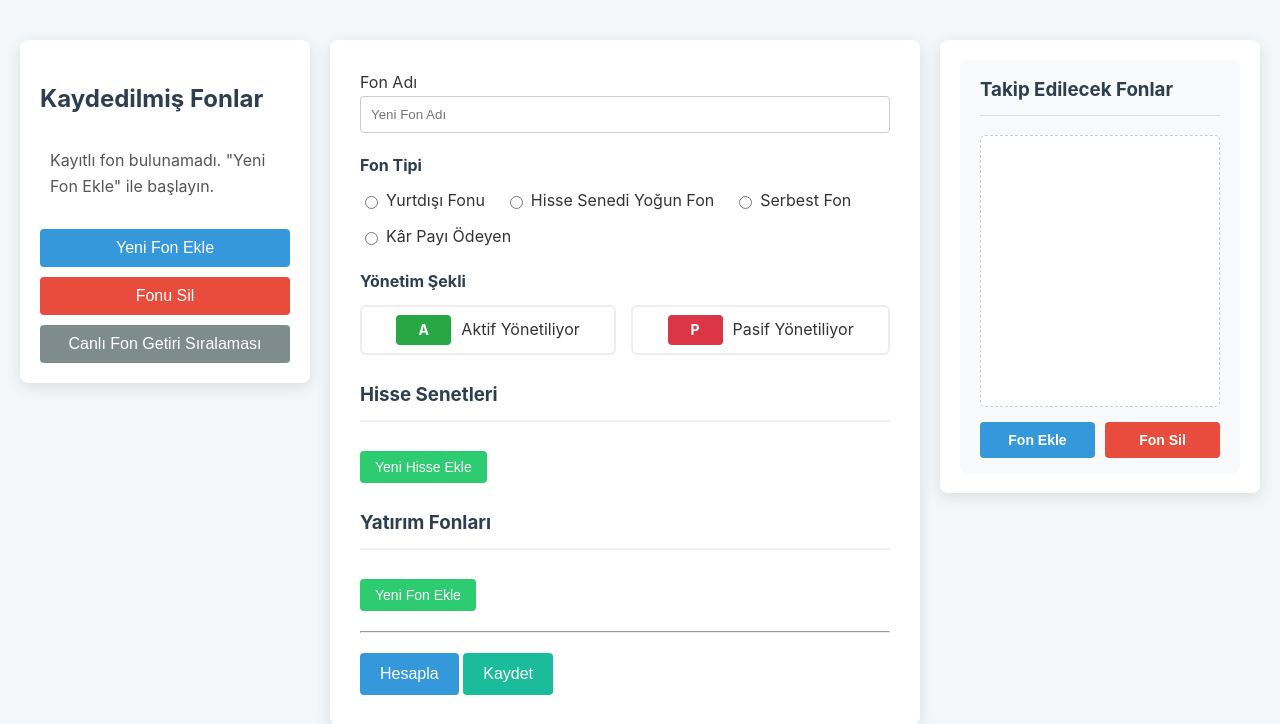
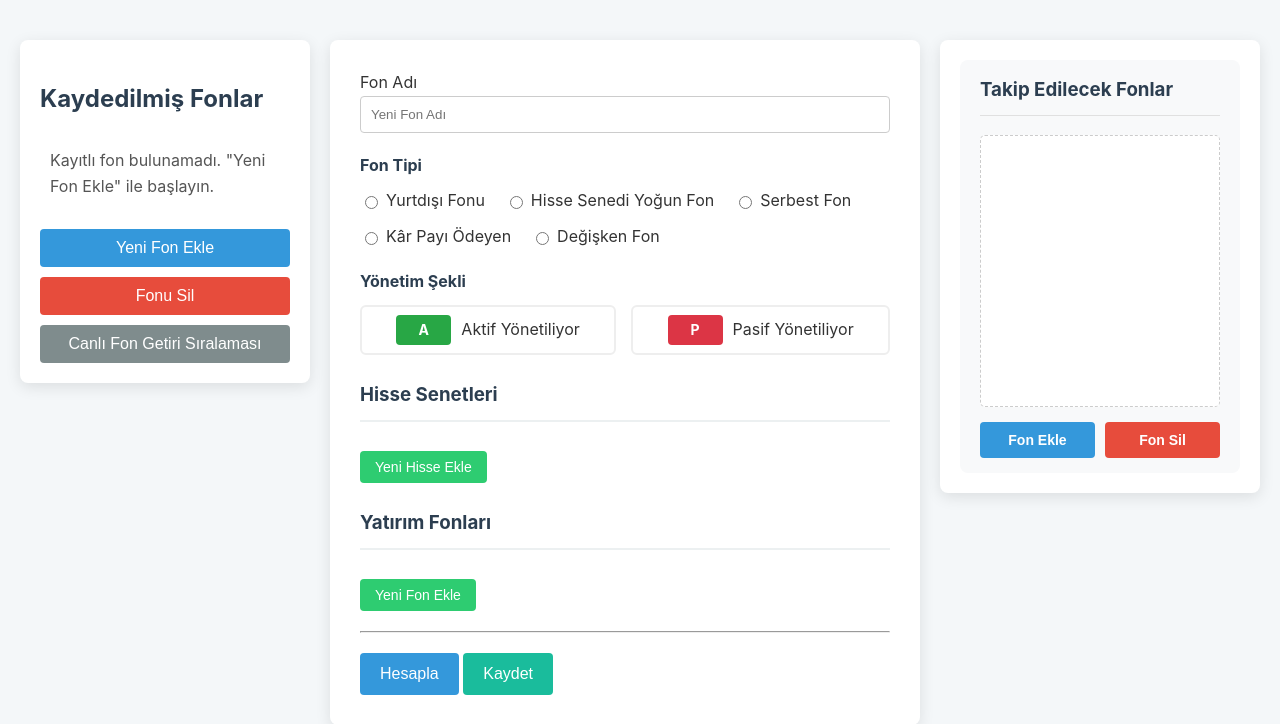
Before and after one commit to IceSh0ck/Fon-Takip, a Flask app: page / in a window 1280 px wide. Shown: the top 724 px of the page. Run offline with Flask 3, Linux system fonts and the light colour scheme; data that the repository does not hold is empty.

Commit message:
Update index.html

```diff
--- a/templates/index.html
+++ b/templates/index.html
@@ -285,6 +285,7 @@
                         <label><input type="radio" name="fonTipi" value="Hisse Senedi Yoğun Fon"> Hisse Senedi Yoğun Fon</label>
                         <label><input type="radio" name="fonTipi" value="Serbest Fon"> Serbest Fon</label>
                         <label><input type="radio" name="fonTipi" value="Kâr Payı Ödeyen"> Kâr Payı Ödeyen</label>
+                        <label><input type="radio" name="fonTipi" value="Değişken Fon"> Değişken Fon</label>
                     </div>
                 </div>
 
@@ -462,10 +463,12 @@
         const altKategoriContainer = document.getElementById('alt-kategori-container');
         const selectedTipi = document.querySelector('input[name="fonTipi"]:checked')?.value;
 
+        // Sadece bu iki tip seçildiğinde alt kategoriyi göster
         if (selectedTipi === 'Hisse Senedi Yoğun Fon' || selectedTipi === 'Serbest Fon') {
             altKategoriContainer.style.display = 'block';
         } else {
             altKategoriContainer.style.display = 'none';
+            // Diğer tipler (Yurtdışı, Kâr Payı, Değişken) seçildiğinde alt kategori seçimini temizle
             document.querySelectorAll('input[name="altKategori"]').forEach(radio => radio.checked = false);
         }
     }
@@ -515,11 +518,13 @@
 
             mergedData.sort((a, b) => b.return - a.return);
 
+            // DEĞİŞİKLİK BURADA: 'Değişken Fon' eklendi
             const categories = {
                 'Yurtdışı Fonu': [],
                 'Hisse Senedi Yoğun Fon': { 'Elimde Olanlar': [], 'Takibimdeki Fonlar': [], 'Test Fonu': [], 'Diğer': [] },
                 'Serbest Fon': { 'Elimde Olanlar': [], 'Takibimdeki Fonlar': [], 'Test Fonu': [], 'Diğer': [] },
                 'Kâr Payı Ödeyen': [],
+                'Değişken Fon': [], // YENİ EKLENDİ
                 'Listelenmemiş Fonlar': []
             };
 
@@ -527,10 +532,13 @@
                 const fonTipi = fund.fonTipi;
                 const altKategori = fund.altKategori;
 
+                // DEĞİŞİKLİK BURADA: 'Değişken Fon' için else if eklendi
                 if (fonTipi === 'Yurtdışı Fonu') {
                     categories['Yurtdışı Fonu'].push(fund);
                 } else if (fonTipi === 'Kâr Payı Ödeyen') {
                     categories['Kâr Payı Ödeyen'].push(fund);
+                } else if (fonTipi === 'Değişken Fon') { // YENİ EKLENDİ
+                    categories['Değişken Fon'].push(fund);
                 } else if (fonTipi === 'Hisse Senedi Yoğun Fon') {
                     const subCat = (altKategori && categories['Hisse Senedi Yoğun Fon'].hasOwnProperty(altKategori)) ? altKategori : 'Diğer';
                     categories['Hisse Senedi Yoğun Fon'][subCat].push(fund);
@@ -612,11 +620,13 @@
                 `;
             };
 
+            // DEĞİŞİKLİK BURADA: 'Değişken Fon' render listesine eklendi
             let finalHTML = '';
             finalHTML += createRankingCategoryHTML('Yurtdışı Fonu', categories['Yurtdışı Fonu']);
             finalHTML += createRankingNestedCategoryHTML('Hisse Senedi Yoğun Fon', categories['Hisse Senedi Yoğun Fon']);
             finalHTML += createRankingNestedCategoryHTML('Serbest Fon', categories['Serbest Fon']);
             finalHTML += createRankingCategoryHTML('Kâr Payı Ödeyen', categories['Kâr Payı Ödeyen']);
+            finalHTML += createRankingCategoryHTML('Değişken Fon', categories['Değişken Fon']); // YENİ EKLENDİ
             finalHTML += createRankingCategoryHTML('Listelenmemiş Fonlar', categories['Listelenmemiş Fonlar']);
 
             container.innerHTML = finalHTML || '<p style="text-align:center; padding: 20px;">Sıralanacak kayıtlı fon bulunamadı.</p>';
@@ -720,11 +730,13 @@
             const portfolioData = await response.json();
             listElement.innerHTML = ''; // Yükleme başarılı, listeyi temizle
 
+            // DEĞİŞİKLİK BURADA: 'Değişken Fon' eklendi
             const categories = {
                 'Yurtdışı Fonu': [],
                 'Hisse Senedi Yoğun Fon': { 'Elimde Olanlar': [], 'Takibimdeki Fonlar': [], 'Test Fonu': [], 'Diğer': [] },
                 'Serbest Fon': { 'Elimde Olanlar': [], 'Takibimdeki Fonlar': [], 'Test Fonu': [], 'Diğer': [] },
                 'Kâr Payı Ödeyen': [],
+                'Değişken Fon': [], // YENİ EKLENDİ
                 'Listelenmemiş Fonlar': []
             };
 
@@ -737,10 +749,13 @@
                 const name = portfolio.name;
                 if (!name) continue;
 
+                // DEĞİŞİKLİK BURADA: 'Değişken Fon' için else if eklendi
                 if (portfolio.fonTipi === 'Yurtdışı Fonu') {
                     categories['Yurtdışı Fonu'].push(portfolio);
                 } else if (portfolio.fonTipi === 'Kâr Payı Ödeyen') {
                     categories['Kâr Payı Ödeyen'].push(portfolio);
+                } else if (portfolio.fonTipi === 'Değişken Fon') { // YENİ EKLENDİ
+                    categories['Değişken Fon'].push(portfolio);
                 } else if (portfolio.fonTipi === 'Hisse Senedi Yoğun Fon') {
                     const altKat = portfolio.altKategori;
                     const subCat = (altKat && categories['Hisse Senedi Yoğun Fon'].hasOwnProperty(altKat)) ? altKat : 'Diğer';
@@ -812,11 +827,13 @@
                     </li>`;
             };
 
+            // DEĞİŞİKLİK BURADA: 'Değişken Fon' render listesine eklendi
             let finalHTML = '';
             finalHTML += createCategoryHTML('Yurtdışı Fonu', categories['Yurtdışı Fonu']);
             finalHTML += createNestedCategoryHTML('Hisse Senedi Yoğun Fon', categories['Hisse Senedi Yoğun Fon']);
             finalHTML += createNestedCategoryHTML('Serbest Fon', categories['Serbest Fon']);
             finalHTML += createCategoryHTML('Kâr Payı Ödeyen', categories['Kâr Payı Ödeyen']);
+            finalHTML += createCategoryHTML('Değişken Fon', categories['Değişken Fon']); // YENİ EKLENDİ
             finalHTML += createCategoryHTML('Listelenmemiş Fonlar', categories['Listelenmemiş Fonlar']);
 
             listElement.innerHTML = finalHTML;
```
